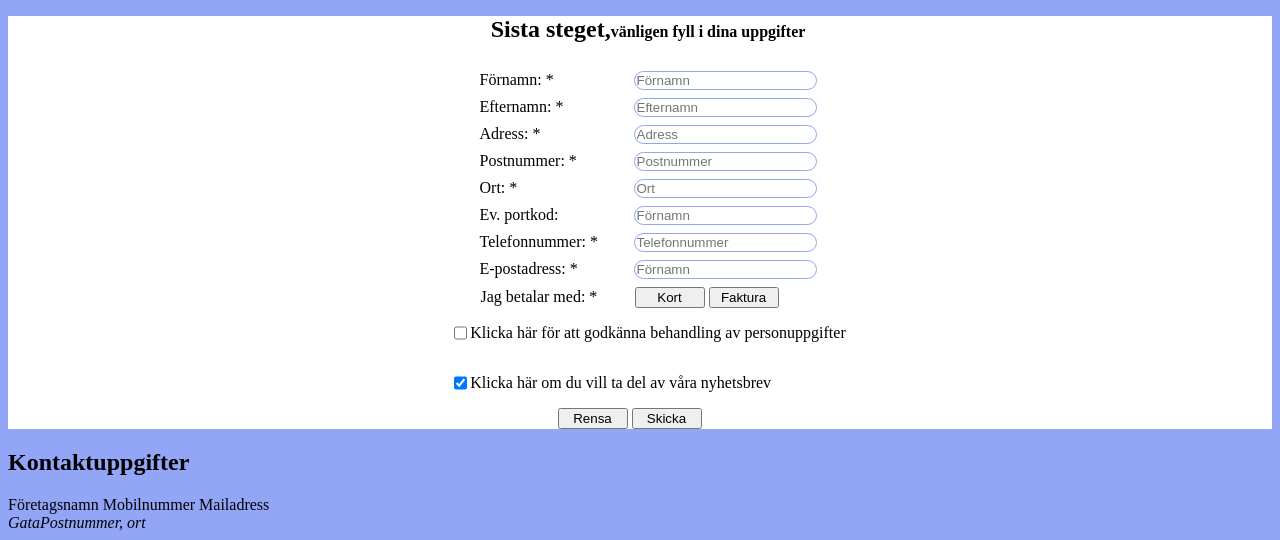
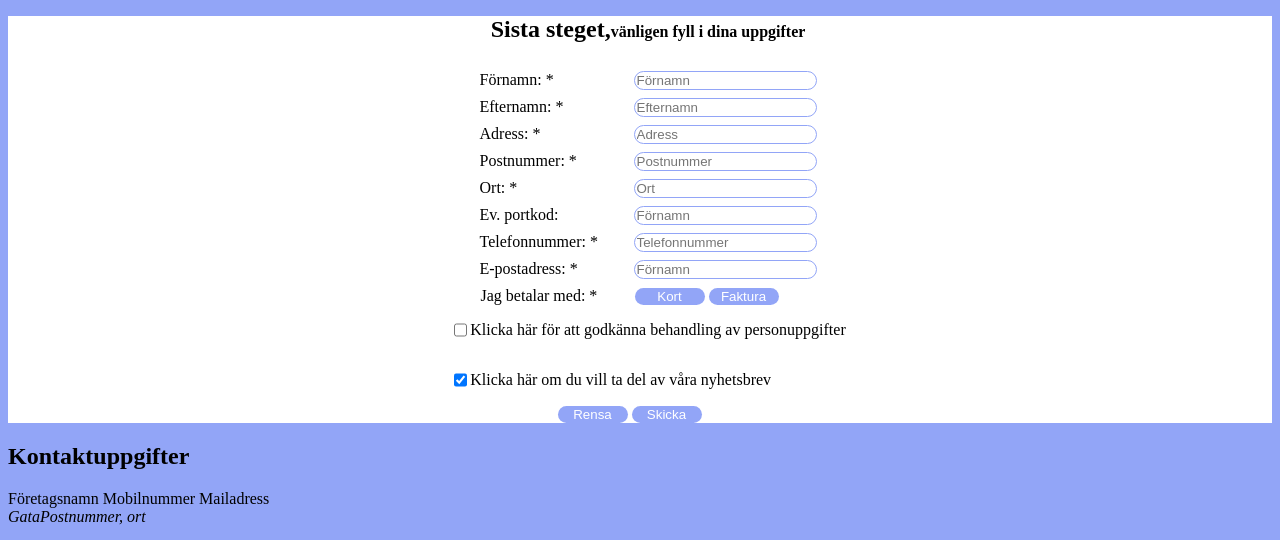
Before and after one commit to mikaelakihl/mi-js-intro-assignment1-webshop, a plain HTML site: page index.html in a window 1280 px wide. Shown: the part 2578-3118 px from the top of the page. Drawn offline with Linux system fonts and the light colour scheme.

Commit message:
added style to form buttons

```diff
--- a/CSS/styles/_base.scss
+++ b/CSS/styles/_base.scss
@@ -164,6 +164,10 @@ section{
 
             .form-button-single{
                 width: 70px;
+                background-color: $primary-color;
+                border: none;
+                color: $white-color;
+                border-radius: 1rem;
 
 
             }
```
Also changed, not shown: CSS/style.css, 1 other file.
